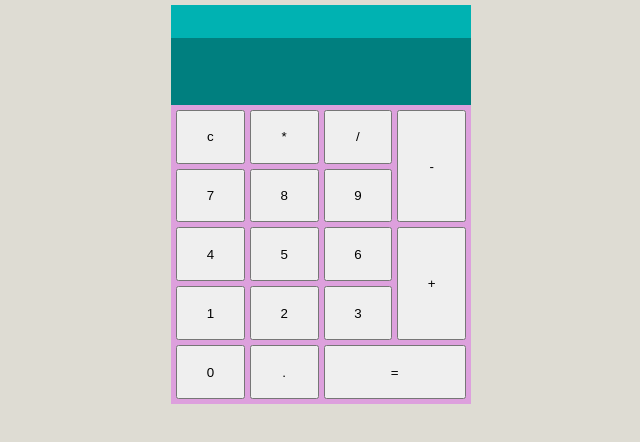
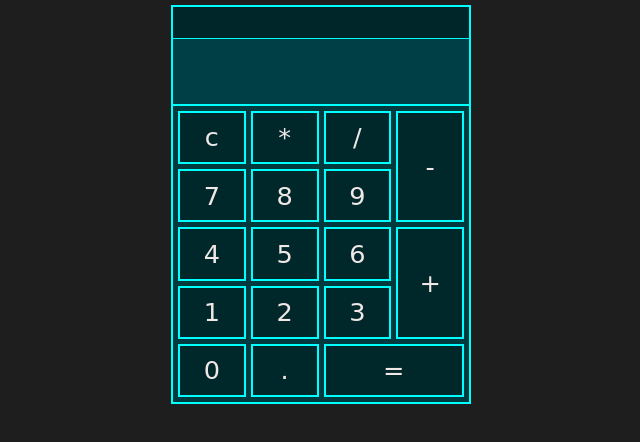
Before and after one commit to BrayanPolania/calculadora, a plain HTML site: page index.html in a window 1280 px wide. Shown: the whole page, without its empty margins (319-959 px from the left). Drawn offline with Linux system fonts and the light colour scheme; a web font is replaced by a local one.

Commit message:
re style

```diff
--- a/style.css
+++ b/style.css
@@ -1,49 +1,62 @@
-/*@import url('https://font');
-font-family: 'Barlow Semi Condensed';*/
+@import url('https://fonts.googleapis.com/css2?family=Tourney:wght@300;400;500;600&display=swap');
 :root {
-  --bgColor: #dedcd3;
+  --bgColor: #1e1e1e;
+  --borderP: 2px solid cyan;
+  --borderP2: 1px solid cyan;
+  --colorC: #003F45;
 }
 * {
   box-sizing: border-box;
   margin: 0;
   padding: 0;
+  font-family: 'Tourney', cursive;
 }
 body{
+  font-weight:bold;
   font-size: 1.24vw;
 
   background: var(--bgColor) url(https://);
   background-size: cover;
 
-  min-height: 100vh;
+  /* min-height: 100vh; */
   width: 100%;
 }
-/* Scroll Personalizado
+/* Scroll Personalizado */
   *::-webkit-scrollbar {
     width: 10px;
     height: 10px;
-    background: #ffb22a;
+    background:transparent;
+    /* background: #008692; */
     border-radius: 10px;
   }
   body::-webkit-scrollbar {
     border-radius: 0;
   }
   *::-webkit-scrollbar-thumb {
-    background: rgba(255,255,255, .3);
+    background: #008692;
     border: 1px solid #000;
     border-radius: 10px;
   }
-Scroll Personalizado
-*/
+/* Scroll Personalizado */
+.btn {
+  background-color: transparent;
+  border: var(--borderP);
+  font-size: 1.6rem;
+  color: #f0e7e7;
+  background-color: rgba(0, 0, 0, 0.3);
+  cursor: pointer;
+}
 #calculadora {
   width: 18.75rem;
   height: 24.9375rem;
   max-width: 300px;
   max-height: 399px;
-  background-color: red;
   margin: 0.3125rem auto;
+  border: var(--borderP);
+  background: var(--colorC);
 
   display: grid;
-  grid-template-rows: repeat(4, 1fr);
+  grid-template-rows: repeat(4, 25%);
   grid-template-areas: "display"
                        "btns"
                        "btns"
@@ -57,19 +70,23 @@ Scroll Personalizado
                        "numCurrent"
                        "numCurrent";
 
-  color: white;
-  background-color: cyan;
+  font-weight: 400;
+  border-bottom: var(--borderP);
 }
 #numPrevious {
+  border-bottom: var(--borderP2);
   grid-area: numPrevious;
-  display: flex;
+  /* display: flex;
   justify-content: flex-end;
-  align-items: center;
+  align-items: center; */
+  display: block;
+  text-align: right;
 
-  background-color: rgba(0, 0, 0, 0.3);
+  background-color: rgba(0, 0, 0, 0.4);
   font-size: 1.5rem;
   padding-right: 1rem;
   overflow: auto;
+  color: rgb(187, 187, 187);
 }
 #numCurrent {
   grid-area: numCurrent;
@@ -77,7 +94,7 @@ Scroll Personalizado
   justify-content: flex-end;
   align-items: center;
 
-  background-color: rgba(0, 0, 0, 0.5);
+  color: white;
   font-size: 2.5rem;
   padding-right: 0.625rem;
   overflow: auto;
@@ -87,6 +104,7 @@ Scroll Personalizado
   display: grid;
   gap: 0.3125rem;
   padding: 0.3125rem;
+  background-color: rgba(0, 0, 0, 0.1);
   grid-template-rows: repeat(5, 1fr);
   grid-template-columns: repeat(4, 1fr);
   grid-template-areas: "clear multiply divide subtract"
@@ -94,8 +112,6 @@ Scroll Personalizado
                        "num4 num5 num6 add"
                        "num1 num2 num3 add"
                        "num0 dot equal equal";
-
-  background-color: plum;
 }
 #btns/*disable-selection*/ {
   -moz-user-select: none; /* Firefox */
```
